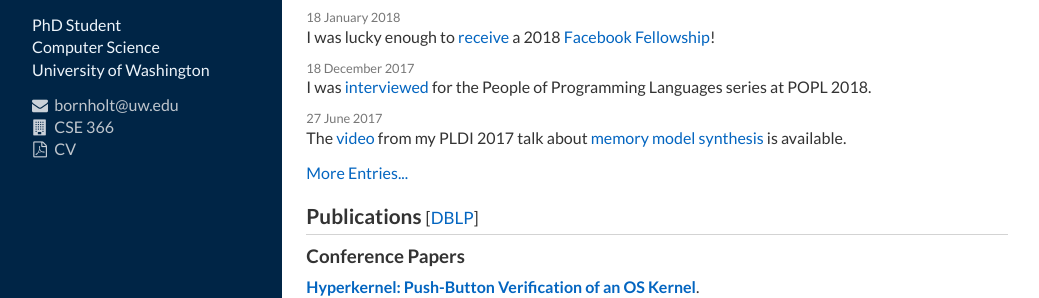
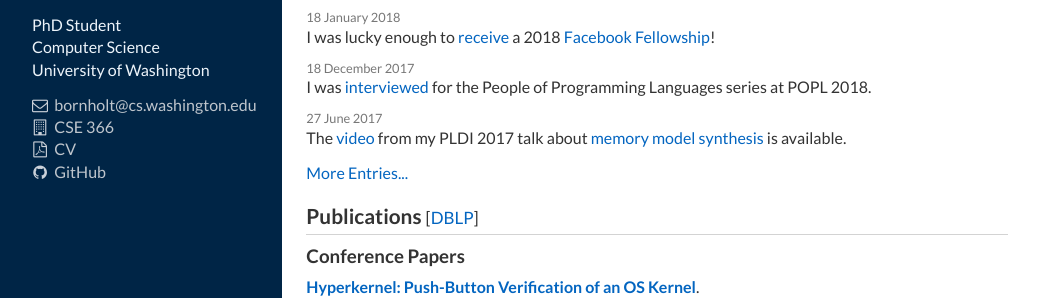
Before and after one commit to jamesbornholt/homepage, a Jekyll site: the page built from index.md, in a window 1280 px wide. Shown: the part 291-589 px from the top of the page, without its empty margins (120-1159 px from the left). Built offline with Jekyll 4.4.1, drawn with Linux system fonts in a browser that asks for light colours.

Commit message:
bunch o crap
for future reference: fontello.com

```diff
--- a/_config.yml
+++ b/_config.yml
@@ -12,7 +12,7 @@ url: "/~bornholt"
 permalink: /post/:title.html
 
 # Version
-css_version: 20180710
+css_version: 20180719
 
 
 # Markdown settings
--- a/_includes/header.html
+++ b/_includes/header.html
@@ -7,7 +7,7 @@
     </div>
     <div class="header-cell">
         <p><i class="icon-mail"></i> <a target="_blank" id="contact"
-           href="http://www.google.com/recaptcha/mailhide/d?k=018LlPIxwBJBGEA_-iI3ZNKA==&c=p7ZC8Co1Y_3uvMJaqz5Gng==">born<span style="display:none">DEL</span>holt@u<span style="display:none">ETE</span>w.edu</a><br />
-           <i class="icon-building"></i> <a href="http://uw.edu/maps/?cse">CSE 366</a></p>
+           href="#">born<span style="display:none">DEL</span>holt@cs.washingto<span style="display:none">ETE</span>n.edu</a><br />
+           <i class="icon-github"></i> <a href="https://github.com/jamesbornholt">GitHub</a></p>
     </div>
 </div>
--- a/_layouts/home.html
+++ b/_layouts/home.html
@@ -9,9 +9,10 @@ layout: default
     <div id="sidebar-content">
         <h1>James Bornholt</h1>
         <p>PhD Student<br />Computer Science<br />University of Washington</p>
-        <p><i class="icon-mail"></i> <a target="_blank" id="contact" href="http://www.google.com/recaptcha/mailhide/d?k=018LlPIxwBJBGEA_-iI3ZNKA==&c=p7ZC8Co1Y_3uvMJaqz5Gng==">born<span style="display:none">DEL</span>holt@u<span style="display:none">ETE</span>w.edu</a><br />
+        <p><i class="icon-mail"></i> <a target="_blank" id="contact" href="#">born<span style="display:none">DEL</span>holt@cs.washingto<span style="display:none">ETE</span>n.edu</a><br />
             <i class="icon-building"></i> <a href="http://uw.edu/maps/?cse">CSE 366</a><br />
-            <i class="icon-pdf"></i> <a href="{{ "/files/cv.pdf" | relative_url }}">CV</a></p>
+            <i class="icon-pdf"></i> <a href="{{ "/files/cv.pdf" | relative_url }}">CV</a><br />
+            <i class="icon-github"></i> <a href="https://github.com/jamesbornholt">GitHub</a></p>
     </div>
 </div>
 
--- a/css/main.scss
+++ b/css/main.scss
@@ -84,8 +84,8 @@ a:hover {
 /* Icons */
 @font-face {
     font-family: 'icons';
-    src: url('fonts/icons.woff2?82422007') format('woff2'),
-         url('fonts/icons.woff?82422007') format('woff');
+    src: url('fonts/icons.woff2?07192018') format('woff2'),
+         url('fonts/icons.woff?07192018') format('woff');
 }
 
 [class^="icon-"]:before, [class*=" icon-"]:before {
@@ -104,10 +104,10 @@ a:hover {
     -moz-osx-font-smoothing: grayscale
 }
 
-.icon-mail:before { content: '\f0e0'; }
-.icon-building:before { content: '\f1ad'; }
+.icon-mail:before { content: '\e800'; }
+.icon-building:before { content: '\f0f7'; }
 .icon-pdf:before { content: '\f1c1'; }
-
+.icon-github:before { content: '\f09b'; }
 
 
 /* Root flexbox */
--- a/js/main.js
+++ b/js/main.js
@@ -4,8 +4,8 @@ function enableMailto() {
     for (var i = 0; i < spans.length; i++) {
         spans[i].parentNode.removeChild(spans[i]);
     }
-    var txt = contact.innerText;
-    contact.setAttribute("href", "mailto:" + txt.trim());
+    var txt = contact.innerText.trim();
+    contact.setAttribute("href", "mailto:" + txt);
 }
 
 function highlightRosette() {
```
Also changed, not shown: css/fonts/icons.woff, css/fonts/icons.woff2.
